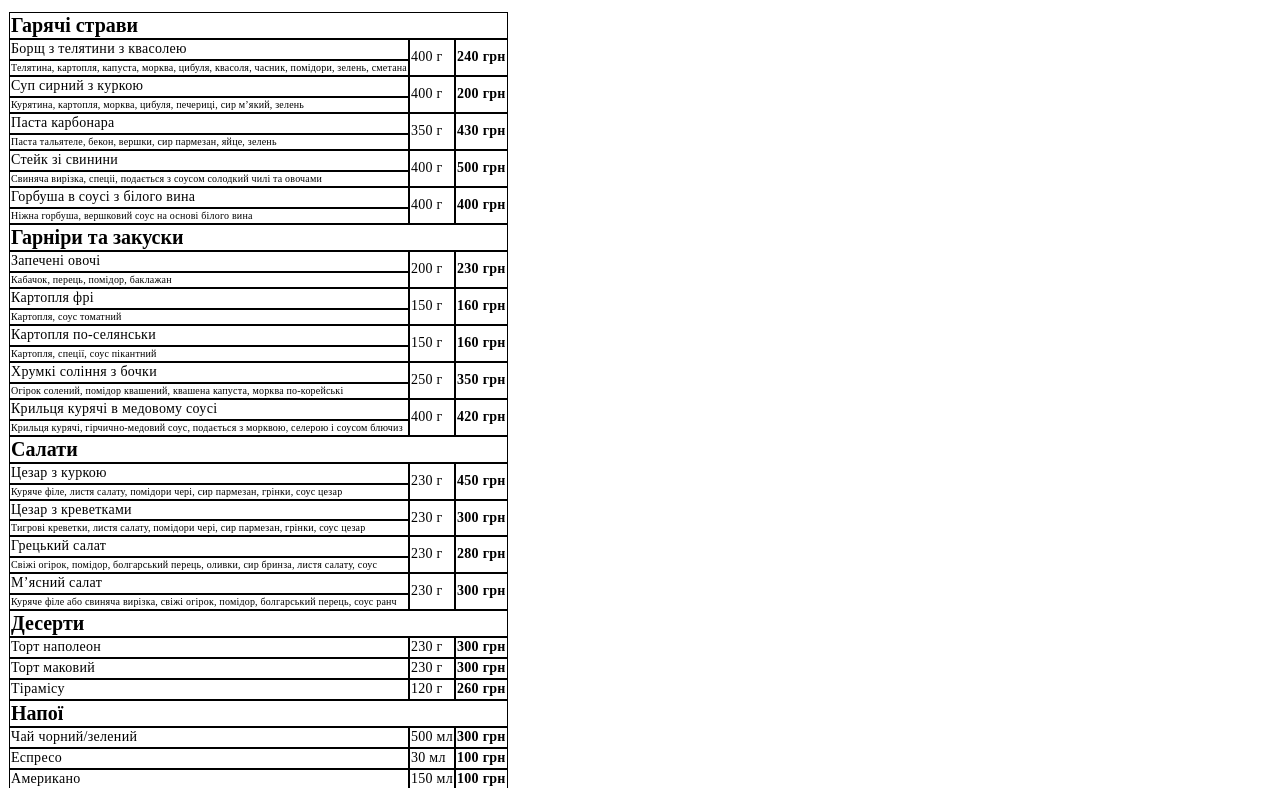
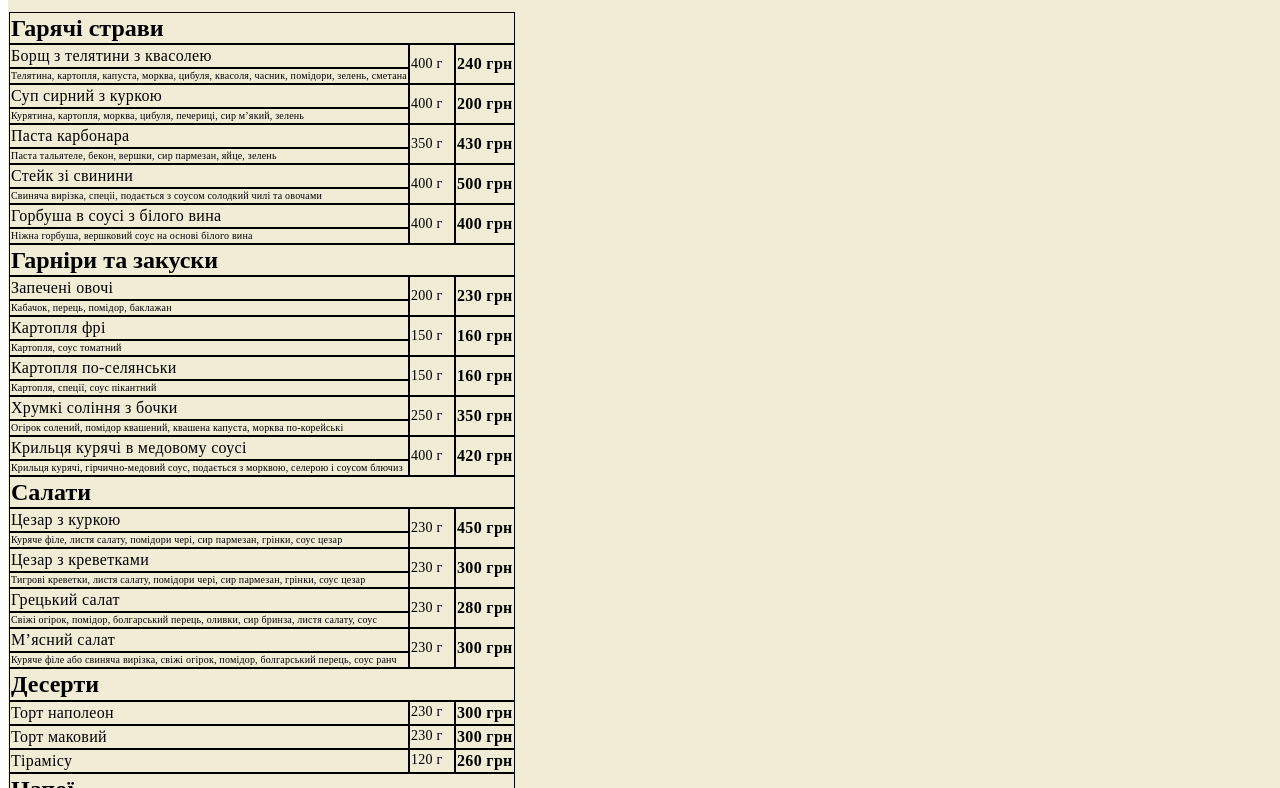
Before and after one commit to iSteffan/team-project-mimino, a plain HTML site: page index.html in a window 1280 px wide. Shown: the part 79-867 px from the top of the page. Drawn offline with Linux system fonts and the light colour scheme.

Commit message:
added sass

```diff
--- a/index.html
+++ b/index.html
@@ -5,10 +5,10 @@
     <meta http-equiv="X-UA-Compatible" content="IE=edge" />
     <meta name="viewport" content="width=device-width, initial-scale=1.0" />
     <title>Document</title>
-    <link rel="stylesheet" href="./css/styles.css" />
+    <link rel="stylesheet" href="./css/main.min.css" />
   </head>
   <body>
-    <section class="section-restaurant__menu">
+    <section class="section-restaurant__menu container">
       <h2 class="menu__title">Меню ресторану</h2>
 
       <table class="menu__table">
--- a/css/styles.css
+++ b/sass/main.scss
@@ -1,5 +1,23 @@
 td {
   outline: 1px solid black;
+}
+
+.container {
+  width: 414px;
+  margin-left: auto;
+  margin-right: auto;
+
+  @media screen and (min-width: 1024px) {
+    width: 1024px;
+  }
+
+  @media screen and (min-width: 1280px) {
+    width: 1280px;
+  }
+}
+
+.section-restaurant__menu {
+  background-color: #f0ecd6;
 }
 
 .menu__title {
@@ -9,6 +27,9 @@ td {
   line-height: 1.16;
   text-transform: uppercase;
   color: #000000;
+
+  @media screen and (max-width: 1279px) {
+  }
 }
 
 .menu__category {
@@ -17,6 +38,11 @@ td {
   font-size: 20px;
   line-height: 1.15;
   color: #000000;
+
+  @media screen and (min-width: 1280px) {
+    font-size: 24px;
+    line-height: 1.17;
+  }
 }
 
 .menu__dish {
@@ -27,6 +53,11 @@ td {
   letter-spacing: 0.02em;
 
   color: #000000;
+
+  @media screen and (min-width: 1280px) {
+    font-size: 16px;
+    line-height: 1.25;
+  }
 }
 
 .menu__portions {
@@ -47,6 +78,11 @@ td {
   letter-spacing: 0.02em;
 
   color: #000000;
+
+  @media screen and (min-width: 1280px) {
+    font-size: 16px;
+    line-height: 1.25;
+  }
 }
 
 .menu__description {
@@ -57,4 +93,9 @@ td {
   letter-spacing: 0.02em;
 
   color: #000000;
+
+  @media screen and (min-width: 1280px) {
+    font-size: 10px;
+    line-height: 1.2;
+  }
 }
```
Also changed, not shown: css/main.css (added), css/main.min.css (added), 2 other files.
